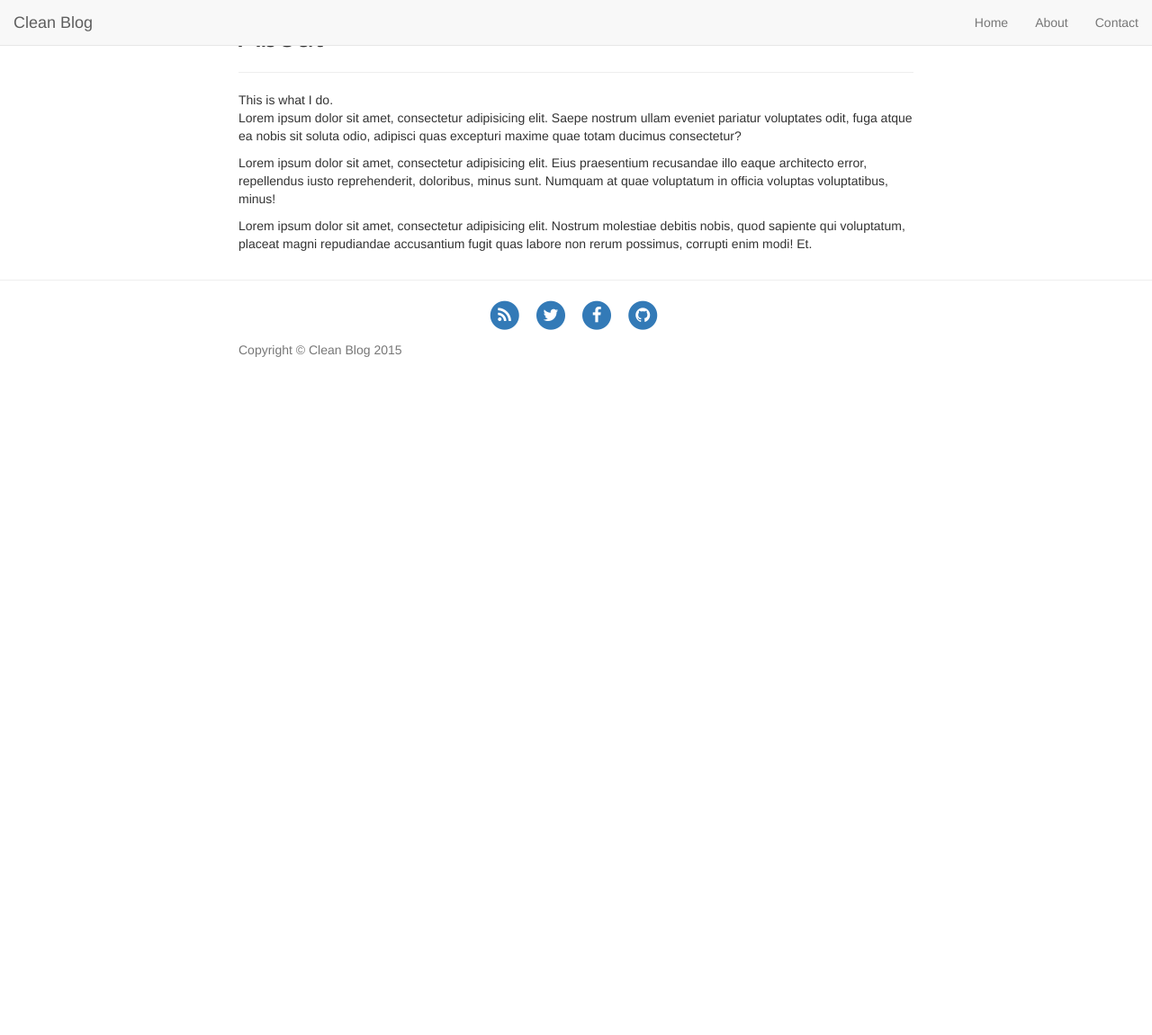
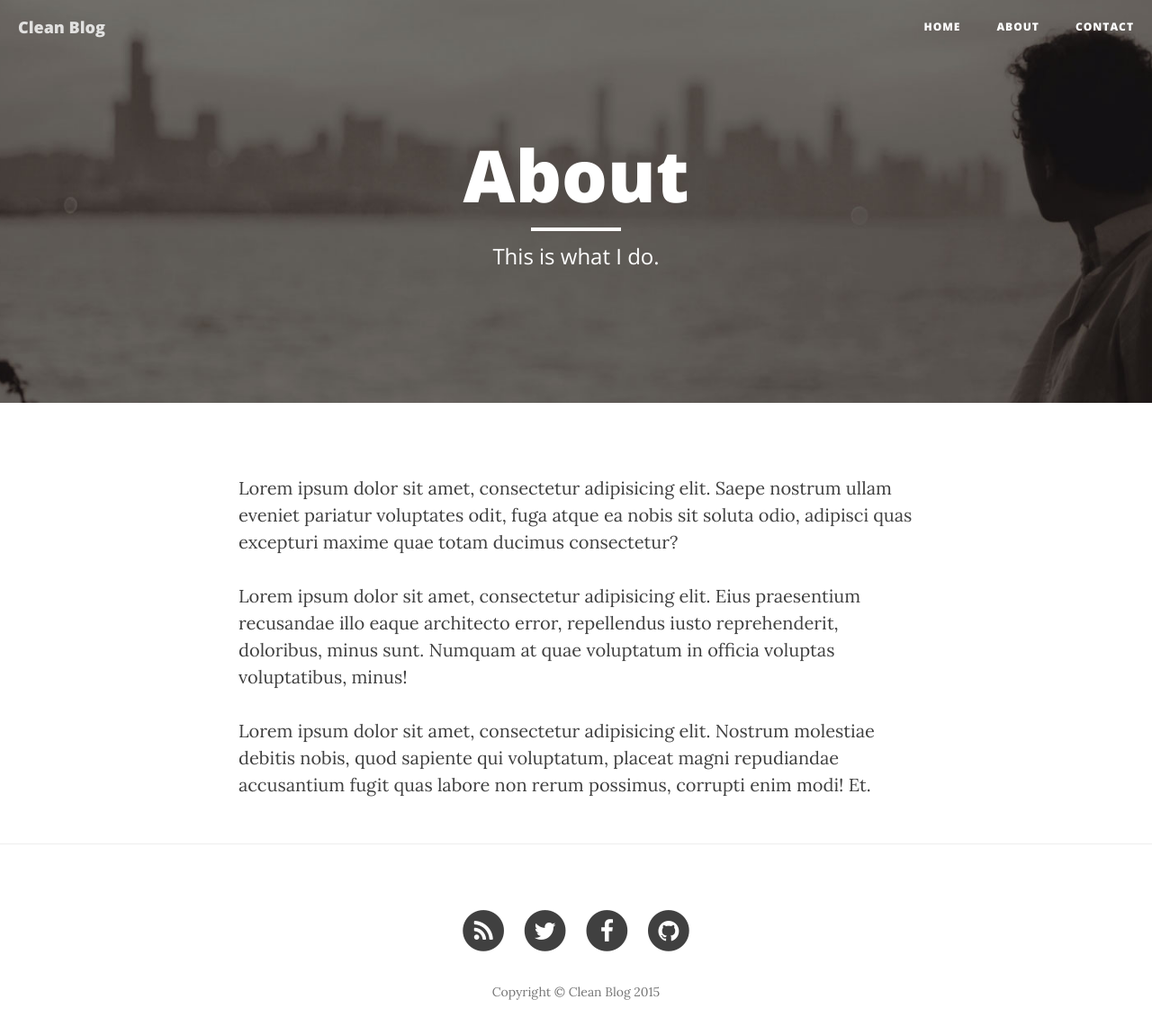
Before and after one commit to andgeek/angeek.github.io, a Jekyll site: the page built from about.html, in a window 1280 px wide and 1179 px high. Shown: the top 1151 px of the window at 90% size. Built offline with Jekyll 4.4.1, drawn with Linux system fonts in a browser that asks for light colours; nearby versions of some CDN libraries; library files that are not in the unit come from our copies.

```diff
--- a/_config.yml
+++ b/_config.yml
@@ -3,7 +3,7 @@ title: Clean Blog
 header-img: img/home-bg.jpg
 email: your-email@yourdomain.com
 description: "Write your site description here. It will be used as your sites meta description as well!"
-baseurl: "."
+baseurl: "/"
 url: "http://yourdomain.com"
 twitter_username: SBootstrap
 github_username:  davidtmiller
```
